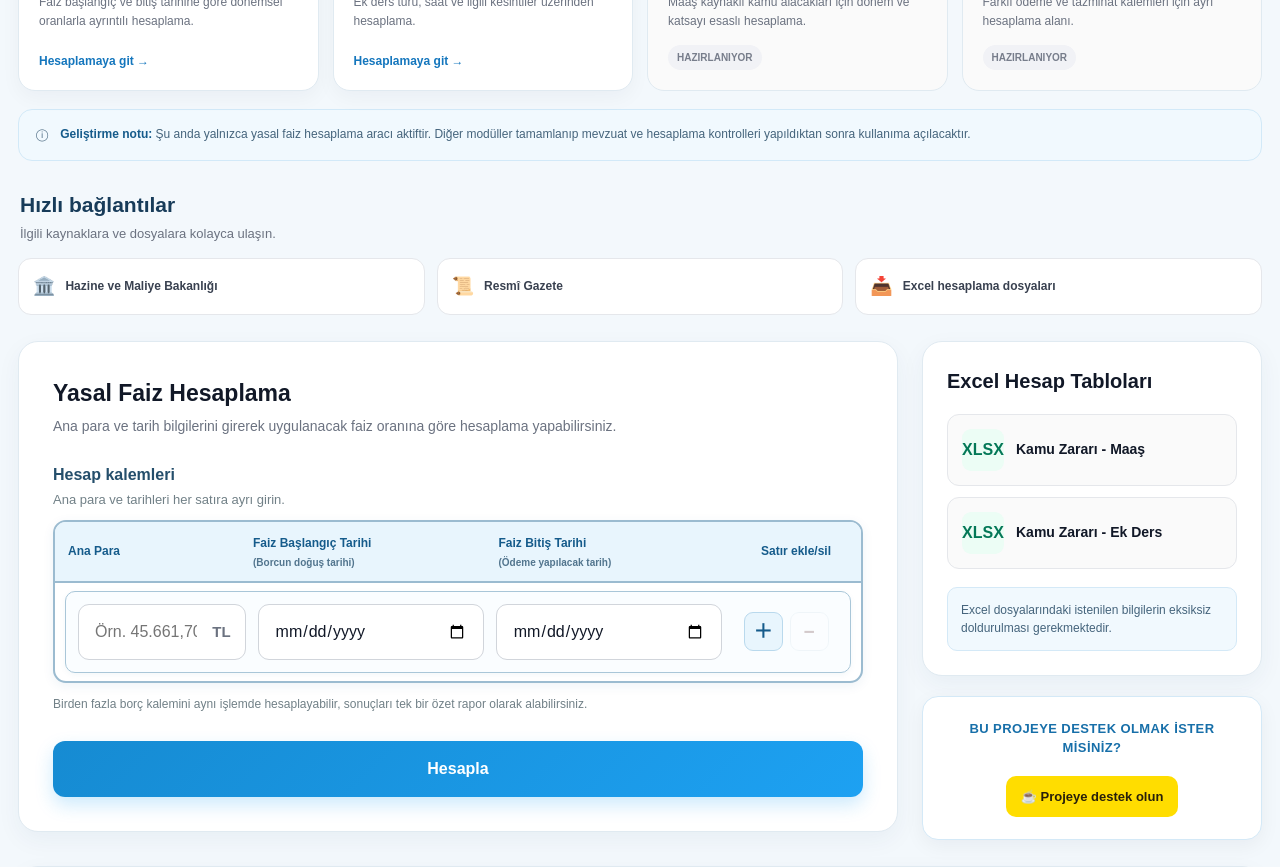
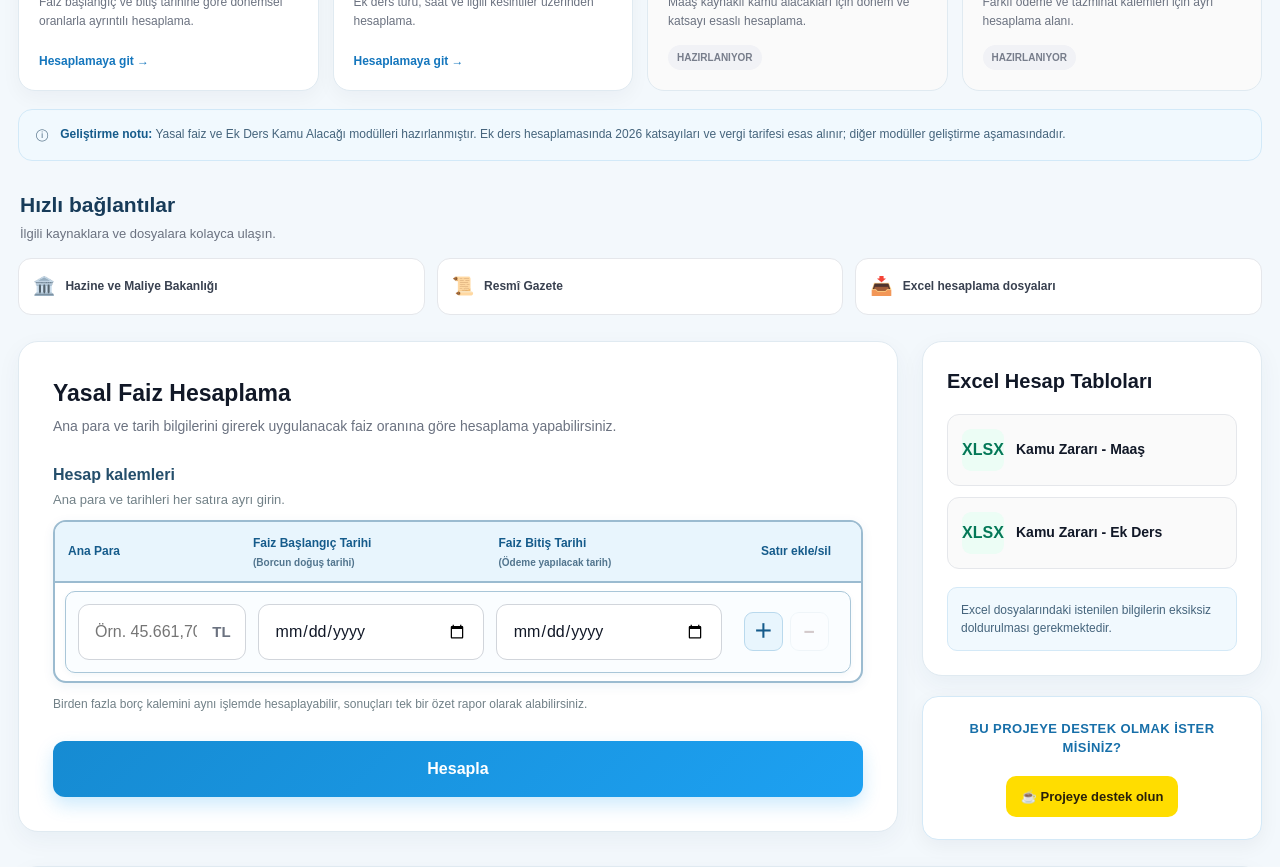
Before and after one commit to abstract-45/kzhesaplama, a plain HTML site: page index.html in a window 1280 px wide. Shown: the part 940-1807 px from the top of the page. Drawn offline with nearby package versions, Linux system fonts and the light colour scheme.

Commit message:
Update homepage status for ek ders module

```diff
--- a/index.html
+++ b/index.html
@@ -1375,7 +1375,7 @@ body{background:#f3f8fc;color:var(--ink)}
                 <span class="soon-label">HAZIRLANIYOR</span>
             </article>
         </div>
-        <div class="home-note"><span>ⓘ</span><div><strong>Geliştirme notu:</strong> Şu anda yalnızca yasal faiz hesaplama aracı aktiftir. Diğer modüller tamamlanıp mevzuat ve hesaplama kontrolleri yapıldıktan sonra kullanıma açılacaktır.</div></div>
+        <div class="home-note"><span>ⓘ</span><div><strong>Geliştirme notu:</strong> Yasal faiz ve Ek Ders Kamu Alacağı modülleri hazırlanmıştır. Ek ders hesaplamasında 2026 katsayıları ve vergi tarifesi esas alınır; diğer modüller geliştirme aşamasındadır.</div></div>
     </section>
 
     <section aria-label="Hızlı bağlantılar">
```
